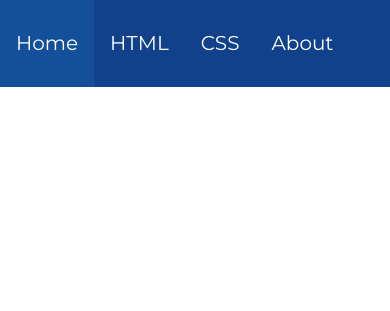
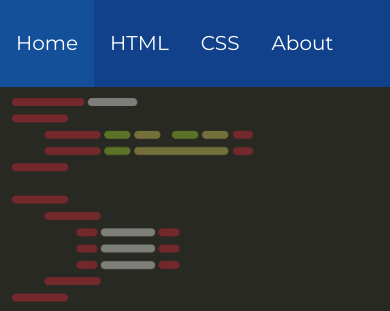
Before and after one commit to EntityFile/EntityFile.github.io, a plain HTML site: page index.html in a window 390 px wide. Shown: the top 311 px of the page. Drawn offline with Linux system fonts and the light colour scheme.

Commit message:
Second commit

```diff
--- a/style.css
+++ b/style.css
@@ -69,9 +69,25 @@ li a:hover {
     justify-content: center;
 }
 
-@media (max-width: 800px){
+@media (max-width: 500px){
     .site-header {
-        background: white;
+        background-color: white;
+    }
+
+    .left {
+        width: 100%;
+        background: url("images/bg3.png");
+        background-size: 100% 100%;
+    }
+
+    .right {
+        width: 100%;
+        background: url("images/bg4.png");
+        background-size: 100% 100%;
+    }
+
+    .down-menu {
+        flex-direction: column;
     }
 }
 
```
Also changed, not shown: images/bg3.png (added), images/bg4.png (added).
